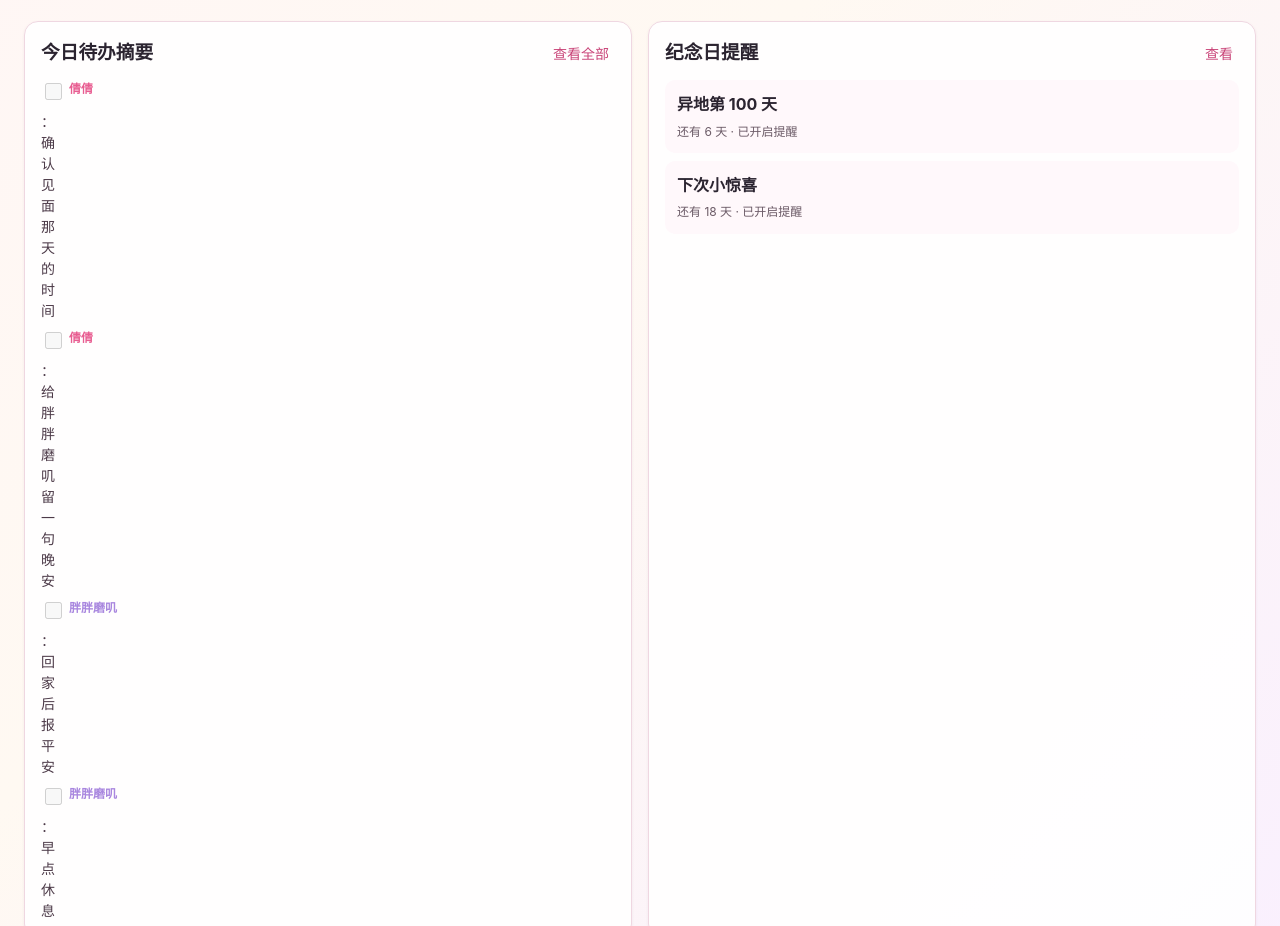
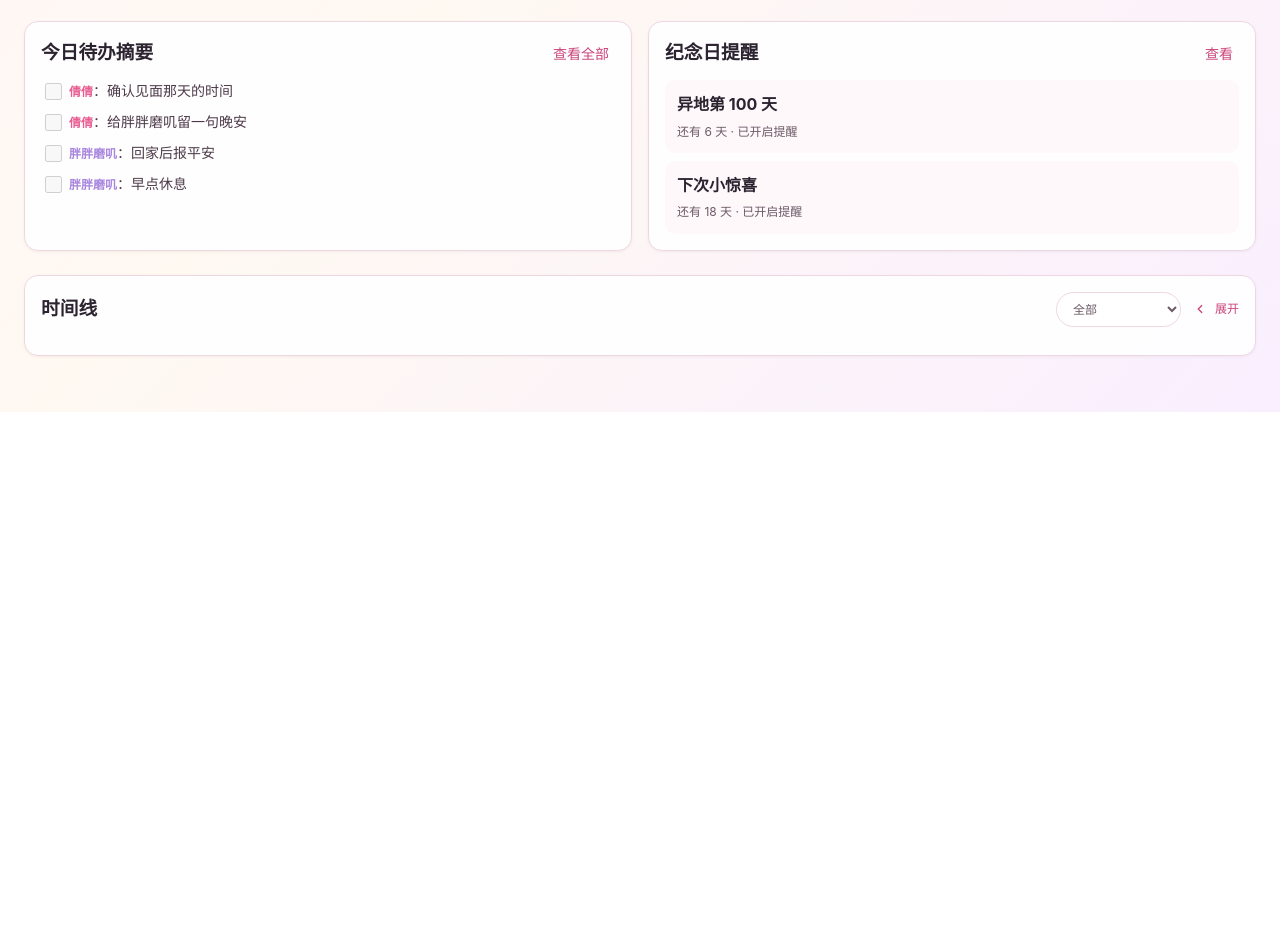
Before and after one commit to Jin-qq-009/love-floating-window, an Electron app: page src/renderer/index.html in a window 1280 px wide. Shown: the part 898-1824 px from the top of the page. After the commit the page ends 1310 px from the top, so only its background shows below. Drawn offline with Linux system fonts and the light colour scheme; no server answers.

Commit message:
fix: 待办摘要排版修复 - 文字包在span内避免grid多cell换行

```diff
--- a/docs/index.html
+++ b/docs/index.html
@@ -4,8 +4,8 @@
   <meta charset="utf-8">
   <meta name="viewport" content="width=device-width, initial-scale=1">
   <title>我们的小窗</title>
-  <link rel="stylesheet" href="./leaflet.css?v=10">
-  <link rel="stylesheet" href="./styles.css?v=10">
+  <link rel="stylesheet" href="./leaflet.css?v=11">
+  <link rel="stylesheet" href="./styles.css?v=11">
   <style>
     /* 网页版适配 */
     .window-actions { display: none !important; }
@@ -553,10 +553,10 @@
     </div>
   </div>
 
-  <script src="./store.js?v=10"></script>
-  <script src="./world-cities.js?v=10"></script>
-  <script src="./leaflet.js?v=10"></script>
-  <script src="./map.js?v=10"></script>
-  <script src="./app.js?v=10"></script>
+  <script src="./store.js?v=11"></script>
+  <script src="./world-cities.js?v=11"></script>
+  <script src="./leaflet.js?v=11"></script>
+  <script src="./map.js?v=11"></script>
+  <script src="./app.js?v=11"></script>
 </body>
 </html>
--- a/src/renderer/app.js
+++ b/src/renderer/app.js
@@ -217,13 +217,17 @@
           cb.disabled = true;
           cb.style.accentColor = 'var(--brand)';
           label.appendChild(cb);
+          // 把所有文字包在一个 span 里，避免 grid 多 cell 问题
+          var textWrap = document.createElement('span');
+          textWrap.style.display = 'inline';
           var ownerSpan = document.createElement('span');
           ownerSpan.className = 'todo-owner';
           ownerSpan.style.color = t.ownerColor;
           ownerSpan.textContent = t.owner;
-          label.appendChild(document.createTextNode(' '));
-          label.appendChild(ownerSpan);
-          label.appendChild(document.createTextNode('：' + t.text));
+          textWrap.appendChild(document.createTextNode(' '));
+          textWrap.appendChild(ownerSpan);
+          textWrap.appendChild(document.createTextNode('：' + t.text));
+          label.appendChild(textWrap);
           previewEl.appendChild(label);
         });
       }
```
Also changed, not shown: docs/app.js (+7 -3 lines).
